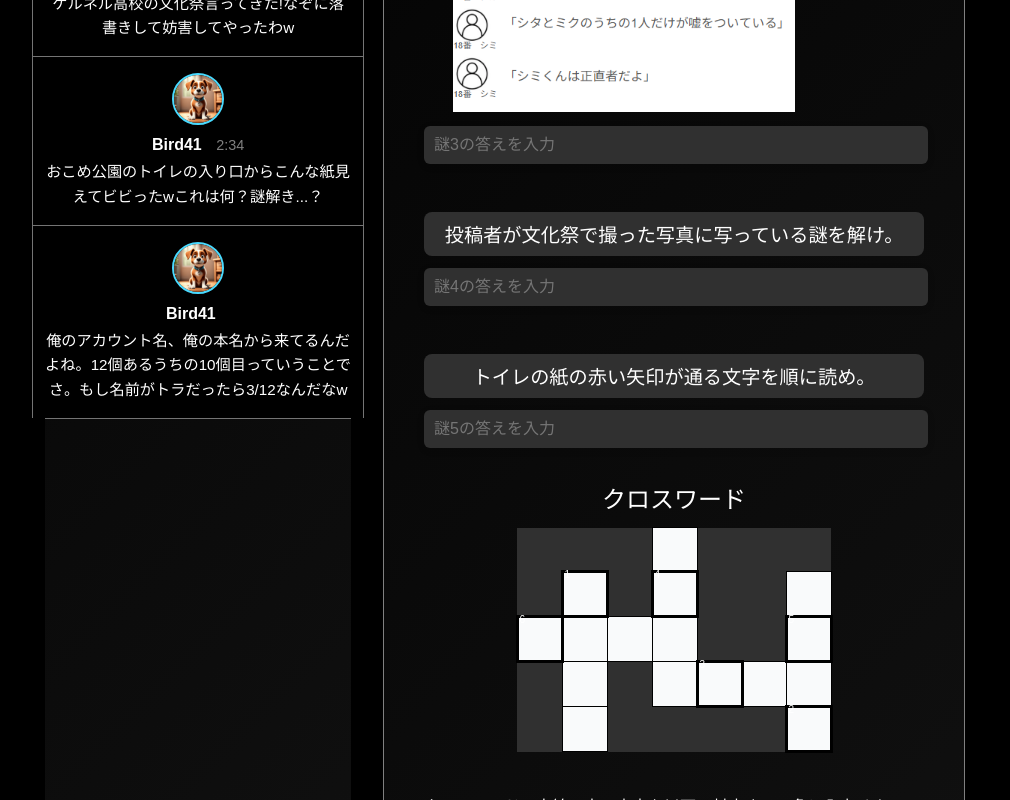
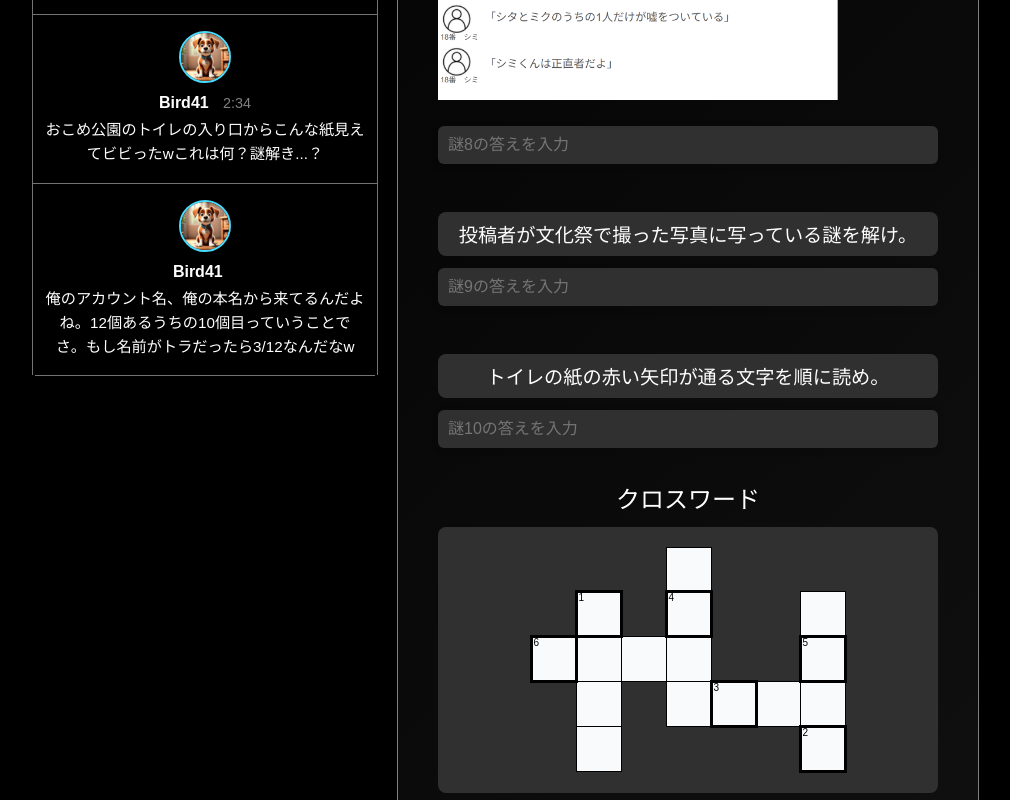
Before and after one commit to Falcon-SM/3AHR_bunkasaiWebapp, a Next.js app: page /riddles/4 in a window 1280 px wide. Shown: the part 920-1720 px from the top of the page, without its empty margins (45-1055 px from the left). Built offline with nearby package versions, Linux system fonts and the light colour scheme.

Commit message:
各小問での答え合わせ

```diff
--- a/components/shomon.tsx
+++ b/components/shomon.tsx
@@ -12,16 +12,44 @@ type props = {
 };
 
 export default function Ques({ hints, bun, n, imgg = 'naan', imgWidth = 300, imgHeight = 200 }: props) {
-    const {setGazo}=useRiddles()
+    const { setGazo } = useRiddles()
     const {
         setOneIsAnswered,
         setTwoIsAnswered,
         setThreeIsAnswered,
         setFourIsAnswered,
     } = useRiddles();
-    const [hintti,setHintti]=useState(false)
+    const [hintti, setHintti] = useState(false)
     const [numhint, setNumhint] = useState(0);
+    const [answer, setAnswer] = useState("");
+    const [isLoading, setIsLoading] = useState(false);
+    const [isCorrect, setIsCorrect] = useState(false);
+    const [showError, setShowError] = useState(false)
     const canvasRef = [useRef<(HTMLCanvasElement) | null>(null), useRef<(HTMLCanvasElement) | null>(null), useRef<(HTMLCanvasElement) | null>(null), useRef<(HTMLCanvasElement) | null>(null)]
+    const handleCheckAnswer = async () => {
+        setIsLoading(true);
+        setShowError(false);
+        setIsCorrect(false);
+
+        try {
+            const res = await fetch("/api/riddle/sho", {
+                method: "POST",
+                headers: { "Content-Type": "application/json" },
+                body: JSON.stringify({ answer: answer, num: n }),
+            });
+            const result = await res.json();
+            if (result.correct) {
+                setIsCorrect(true);
+            } else {
+                setShowError(true);
+            }
+        } catch {
+            setShowError(true);
+        } finally {
+            setIsLoading(false);
+        }
+    };
+
     useEffect(() => {
         for (let i = 0; i < hints.length; i++) {
             const canvas = canvasRef[i].current;
@@ -75,7 +103,7 @@ export default function Ques({ hints, bun, n, imgg = 'naan', imgWidth = 300, img
 
         }
     }, [numhint]);
-    useEffect(()=>{setTimeout(()=>{setHintti(true)},30000*(n+1))},[])
+    useEffect(() => { setTimeout(() => { setHintti(true) }, 30000 * (n + 1)) }, [])
     return (
         <div style={{ marginBottom: 28, width: 500, display: "flex", overflow: "visible" }} key={n}>
             <div style={{ width: 500, flex: "0 0 auto" }}>
@@ -88,7 +116,7 @@ export default function Ques({ hints, bun, n, imgg = 'naan', imgWidth = 300, img
                         background: "#303030ff",
                         padding: "8px 16px",
                         borderRadius: "8px",
-                        fontWeight:400,
+                        fontWeight: 400,
 
                     }}
                 >{bun.split('\n').map((line, index) => (
@@ -103,25 +131,25 @@ export default function Ques({ hints, bun, n, imgg = 'naan', imgWidth = 300, img
                         alt={`image-${n}`}
                         width={imgWidth}
                         height={imgHeight}
-                        style={{ objectFit: "contain" ,marginBottom:10}}
-                        onClick={()=>{setGazo(imgg)}}
+                        style={{ objectFit: "contain", marginBottom: 10 }}
+                        onClick={() => { setGazo(imgg) }}
                     />
                 )}
-
+                <div style={{ display: "flex" }}>
                     <input
                         type="text"
                         className="riddle-input"
                         placeholder={`謎${n + 1}の答えを入力`}
                         style={{
-                        width: "calc(100% - 16px)",
                             padding: "10px",
                             fontSize: "1rem",
                             borderRadius: "6px",
                             //border: "1px solid #00eeffff",
-                        marginBottom: "4px",
+                            marginBottom: "4px"
                         }}
                         onChange={(e) => {
-                        if(e.target.value.length > 0){
+                            setAnswer(e.target.value);
+                            if (e.target.value.length > 0) {
                                 if (n === 0) setOneIsAnswered(true);
                                 if (n === 1) setTwoIsAnswered(true);
                                 if (n === 2) setThreeIsAnswered(true);
@@ -129,11 +157,28 @@ export default function Ques({ hints, bun, n, imgg = 'naan', imgWidth = 300, img
                             }
                         }}
                     />
+                    {answer.trim() !== "" && (
+                        <button
+                            onClick={handleCheckAnswer}
+                            disabled={isLoading}
+                            className="botanin"
+                            style={{
+                                cursor: isLoading ? "not-allowed" : "pointer",
+                                opacity: isLoading ? 0.6 : 1,
+                            }}
+                        >
+                            {isLoading ? "判定中..." : "チェック"}
+                        </button>
+                    )}
+                </div>
+                {showError && (<p style={{ color: "#d63031",margin:5 }}>残念、はずれ!</p>)}
+                {isCorrect && (<p style={{ margin:5}}>正解!</p>)}
+                <div style={{ width: 220, flex: "0 0 auto" }}>
                     {(hintti && numhint < hints.length) &&
                         <button
-                        onClick={() => { sessionStorage.sawhint=parseInt( sessionStorage.sawhint)+1;setNumhint((prev) => (prev + 1)) }}
+                            onClick={() => { sessionStorage.sawhint = parseInt(sessionStorage.sawhint) + 1; setNumhint((prev) => (prev + 1)) }}
                             style={{
-                            marginTop:10,
+                                marginTop: 10,
                                 padding: "10px 20px",
                                 background: "#00eeffff",
                                 color: "#000",
@@ -144,7 +189,6 @@ export default function Ques({ hints, bun, n, imgg = 'naan', imgWidth = 300, img
                                 transition: "background 0.2s",
                             }}>ヒントを表示</button>}
                 </div>
-            <div style={{ width: 220, flex: "0 0 auto" }}>
                 {[...Array(numhint)].map((_, idx) => (
                     <canvas width={240} height={Math.ceil(hints[idx].length / 16) * 25} key={idx} ref={canvasRef[idx]} style={{ margin: "0 0 10px 80px", height: `${Math.ceil(hints[idx].length / 16) * 25}px`, width: 240 }}></canvas>
                 ))}
--- a/components/toko.tsx
+++ b/components/toko.tsx
@@ -31,8 +31,9 @@ export default function Toko({children,saigo}:Props) {
         let m =0
         if(Number.isNaN(Number(sessionStorage.h))){
             h=new Date().getHours();
-            m=new Date().getMinutes()
-
+            m=new Date().getMinutes();
+            sessionStorage.h=h;
+            sessionStorage.m=m;
         }else{
             h=parseInt(sessionStorage.h);
             m=parseInt(sessionStorage.m);
@@ -117,7 +118,6 @@ export default function Toko({children,saigo}:Props) {
         >
             {/* 左側：SNS風ヒントカード */}
             <div
-                className="container"
                 style={{
                     padding:"0 0 0 0",
                     width: 320,
@@ -178,7 +178,7 @@ export default function Toko({children,saigo}:Props) {
 
                     </div>
                 ))}
-                <div style={{borderTop:"1px solid #747474ff",width:"100%"}}></div>
+                <div style={{borderTop:"1px solid #747474ff",width:"340px"}}></div>
             </div>
 
             {/* 右側：謎解き本体 */}
@@ -206,7 +206,7 @@ export default function Toko({children,saigo}:Props) {
 
             }}>{`${nokori/60|0}:${("0"+nokori%60).slice(-2)}`}</p>
         </div>
-        {!(gazo==="n") && <div style={{position:"fixed",backgroundColor:"black",opacity:0.5,left:"0px",top:"0px",width:window.innerWidth,height:window.innerHeight}}></div>}
+        {!(gazo==="n") && <div style={{position:"fixed",backgroundColor:"rgba(153, 153, 153, 0.4)",left:"0px",top:"0px",width:window.innerWidth,height:window.innerHeight}}></div>}
         {!(gazo==="n") && <button onClick={()=>{setGazo("n")}} className="batu">✖</button>}
         {!(gazo==="n") && <img src={gazo} style={{position:"fixed",width:(window.innerWidth-100),height:(window.innerHeight-100),top:"50px",left:"50px",objectFit: "contain"}}></img>}
       </div>
--- a/src/app/api/riddle/4/route.ts
+++ b/src/app/api/riddle/4/route.ts
@@ -4,10 +4,13 @@ export async function POST(request: Request) {
     const data = await request.json();
     const answer = data.answer;
     const correct = process.env.ANSWERFOUR;
+    const osii =process.env.OSIIFOUR
 
     if (answer && correct && answer.trim() == correct) {
         return NextResponse.json({ correct: true });
+    }else if(answer && correct && answer.trim() == osii){
+        return NextResponse.json({ correct: false,osii:true })
     } else {
-        return NextResponse.json({ correct: false });
+        return NextResponse.json({ correct: false,osii:false });
     }
 }
--- /dev/null
+++ b/src/app/api/riddle/sho/route.ts
@@ -0,0 +1,15 @@
+import { NextResponse } from "next/server";
+
+export async function POST(request: Request) {
+    const data = await request.json();
+    const answer = data.answer;
+    let correct="a"
+    if (process.env.ANSWERSHO!==undefined)
+      correct = process.env.ANSWERSHO.split("/")[data.num];
+
+    if (answer && correct && answer.trim() === correct) {
+        return NextResponse.json({ correct: true });
+    } else {
+        return NextResponse.json({ correct: false});
+    }
+}
--- a/src/app/final/page.tsx
+++ b/src/app/final/page.tsx
@@ -38,6 +38,7 @@ export default function Home() {
     setShowModal(false);
     sessionStorage.zikan = 1200;
     sessionStorage.sawhint = 0;
+    sessionStorage.clear();
     localStorage.clear();
     router.push("/");
   };
@@ -234,7 +235,7 @@ export default function Home() {
           top: 0, left: 0, right: 0, bottom: 0,
           width: window.innerWidth,
           height: window.innerHeight,
-          background: "rgba(255, 254, 254, 0.4)",
+          background: "rgba(153, 153, 153, 0.4)",
           display: "flex",
           alignItems: "center",
           justifyContent: "center",
--- a/src/app/globals.css
+++ b/src/app/globals.css
@@ -77,6 +77,7 @@ h2 {
   outline: none;
   box-shadow: 0 2px 8px rgba(0, 0, 0, 0.08);
   transition: background 0.2s;
+  flex-grow: 1;
 }
 
 .riddle-input:focus {
@@ -168,3 +169,15 @@ h2 {
 .botanin:hover{
   background-color: #74b9ff;
 }
+.crossin{
+  text-align: center;
+  font-size: 1.2rem;
+  color: #000;
+  border:none;
+  background-color: #ffffff00;
+  outline: none;
+}
+.siroin:focus{
+  border:none;
+  background-color: #bdbdbd;
+}
--- a/src/app/page.tsx
+++ b/src/app/page.tsx
@@ -82,7 +82,7 @@ export default function Home() {
             top: 0, left: 0, right: 0, bottom: 0,
             width:window.innerWidth,
             height:window.innerHeight,
-            background: "rgba(255, 255, 255, 0.4)",
+            background: "rgba(153, 153, 153, 0.4)",
             display: "flex",
             alignItems: "center",
             justifyContent: "center",
--- a/src/app/riddles/4/page.tsx
+++ b/src/app/riddles/4/page.tsx
@@ -32,6 +32,8 @@ export default function Home() {
     const [isCorrect, setIsCorrect] = useState(false);
     const [showError, setShowError] = useState(false);
     const [isLoading, setIsLoading] = useState(false);
+    const [osii,setOsii]=useState(false)
+    const [crosssen,setCrosssen]=useState(Array(35).fill(0));
     const router=useRouter();
 
   useEffect(() => {
@@ -72,6 +74,8 @@ export default function Home() {
             const result = await res.json();
             if (result.correct) {
                 setIsCorrect(true);
+            }else if(result.osii){
+                setOsii(true);
             } else {
                 setShowError(true);
             }
@@ -85,10 +89,11 @@ export default function Home() {
     return(<Toko saigo={true}>
             <p>箱に入っていた資料の内容を踏まえて以下の問いにもう一度答えよ</p>
              {[...Array(5)].map((_, idx) => (
-                <Ques key={idx} hints={hints[idx]} bun={mondai[idx]} n={idx} imgg={monim[idx]} imgWidth={400} imgHeight={250}/>
+                 <Ques key={idx} hints={hints[idx]} bun={mondai[idx]} n={5+idx} imgg={monim[idx]} imgWidth={400} imgHeight={250}/>
              ))}
              <div style={{ margin: "28px 0 20px 0", clear:"both"}}>
                  <h2 style={{marginBottom: 12, fontWeight: 400 }}>クロスワード</h2>
+                 <div style={{background:"#303030",width:"100%",padding:20,borderRadius:8,boxSizing:"border-box",textAlign:"center"}}>
                  <table cellSpacing="0" style={{borderCollapse: "collapse", margin: "0 auto" }}>
                      <tbody>
                          {[...Array(5)].map((_, rowIdx) => (
@@ -103,22 +108,18 @@ export default function Home() {
                                                      width: 40,
                                                      height: 40,
                                                      textAlign: "center",
-                                                    background: "#f9fafb",
+                                                     background: ["#f9fafb","#d1d1d1ff"][crosssen[7*rowIdx+colIdx]],
                                                  }}
                                              >
-                                                {crosshuto.indexOf(rowIdx*7+colIdx)!==-1 && <p style={{margin:0,fontSize:"10px",textAlign:"left"}}>{crosshuto.indexOf(rowIdx*7+colIdx)+1}</p>}
+                                                 {crosshuto.indexOf(rowIdx*7+colIdx)!==-1 && <p style={{margin:0,fontSize:"10px",textAlign:"left",color:"black",paddingTop:5}}>{crosshuto.indexOf(rowIdx*7+colIdx)+1}</p>}
                                                  <input
+                                                     className="crossin"
                                                      type="text"
                                                      maxLength={1}
-                                                    style={{
-                                                        width: "92%",
-                                                        height: "92%",
-                                                        textAlign: "center",
-                                                        background: "transparent",
-                                                        fontSize: "1.2rem",
-                                                        border:"none",
-                                                        color: "#000"
-                                                    }}
+                                                     style={{width: "92%",
+                                                             height: "92%"}}
+                                                     onFocus={()=>{setCrosssen((prev)=>{return prev.slice(0,7*rowIdx+colIdx).concat([1]).concat(prev.slice(7*rowIdx+colIdx+1))});}}
+                                                     onBlur={()=>{setCrosssen((prev)=>{prev[7*rowIdx+colIdx]=0;return prev});}}
                                                  />
                                              </td>
                                          );
@@ -142,6 +143,7 @@ export default function Home() {
                      </tbody>
                  </table>
                  </div>
+             </div>
 
              {/* クロスワード回答欄＋ボタン */}
              <p style={{marginTop:40,marginBottom:10}}>クロスワードの太線の中の文字を以下の対応する四角に入力せよ</p>
@@ -149,17 +151,20 @@ export default function Home() {
 
                  {[...Array(7)].map((_,idx)=>(
                  <input
+                     className="siroin"
                      key={idx}
                      maxLength={1}
                      type="text"
                      placeholder={String(idx+1)}
                      style={{
+                         outline:"none",
                          width:20,
                          flex: 1,
                          padding: "10px",
                          fontSize: "1rem",
                          borderRadius: "6px",
                          border: "1px solid #d1d5db",
+                         color: "#000",
                      }}
                  />
                  ))}
@@ -191,6 +196,7 @@ export default function Home() {
                      答えが違います。もう一度挑戦してください。
                  </div>
              )}
+             {osii && <p style={{color:"#48daff", marginBottom: 12}}>おしい！　嘘を見抜け！</p>}
              {isCorrect && (
                  <button
                      onClick={()=>{router.push("/final")}}
@@ -199,7 +205,7 @@ export default function Home() {
                          width:"95%",
                      }}
                  >
-                    次へ
+                     次へ進む
                  </button>
              )}
     </Toko>);
```
Also changed, not shown: src/app/riddles/1/page.tsx (+9 -11 lines), public/論理クイズ.png. Lines whose indentation alone changed are shown as unchanged.
